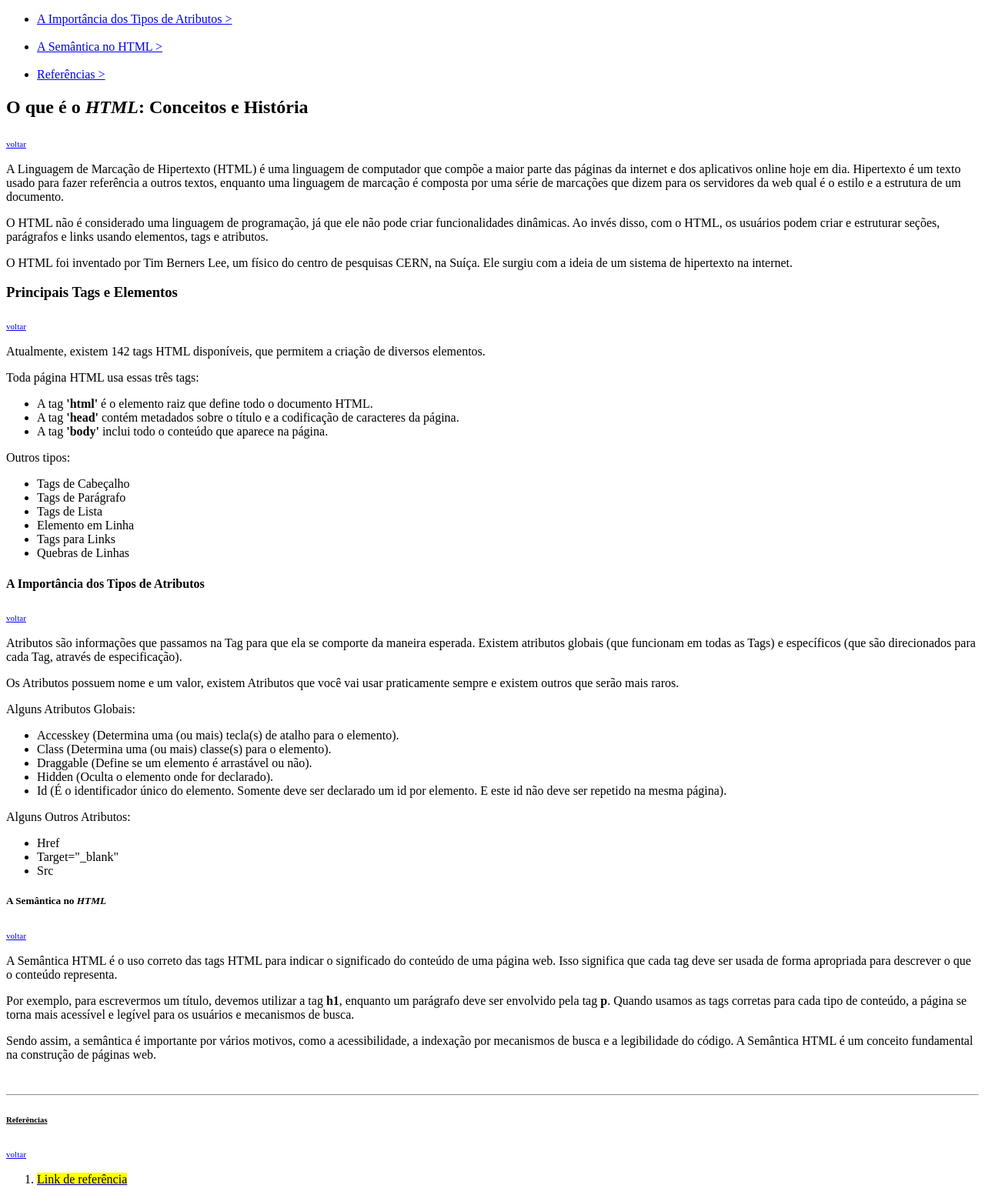
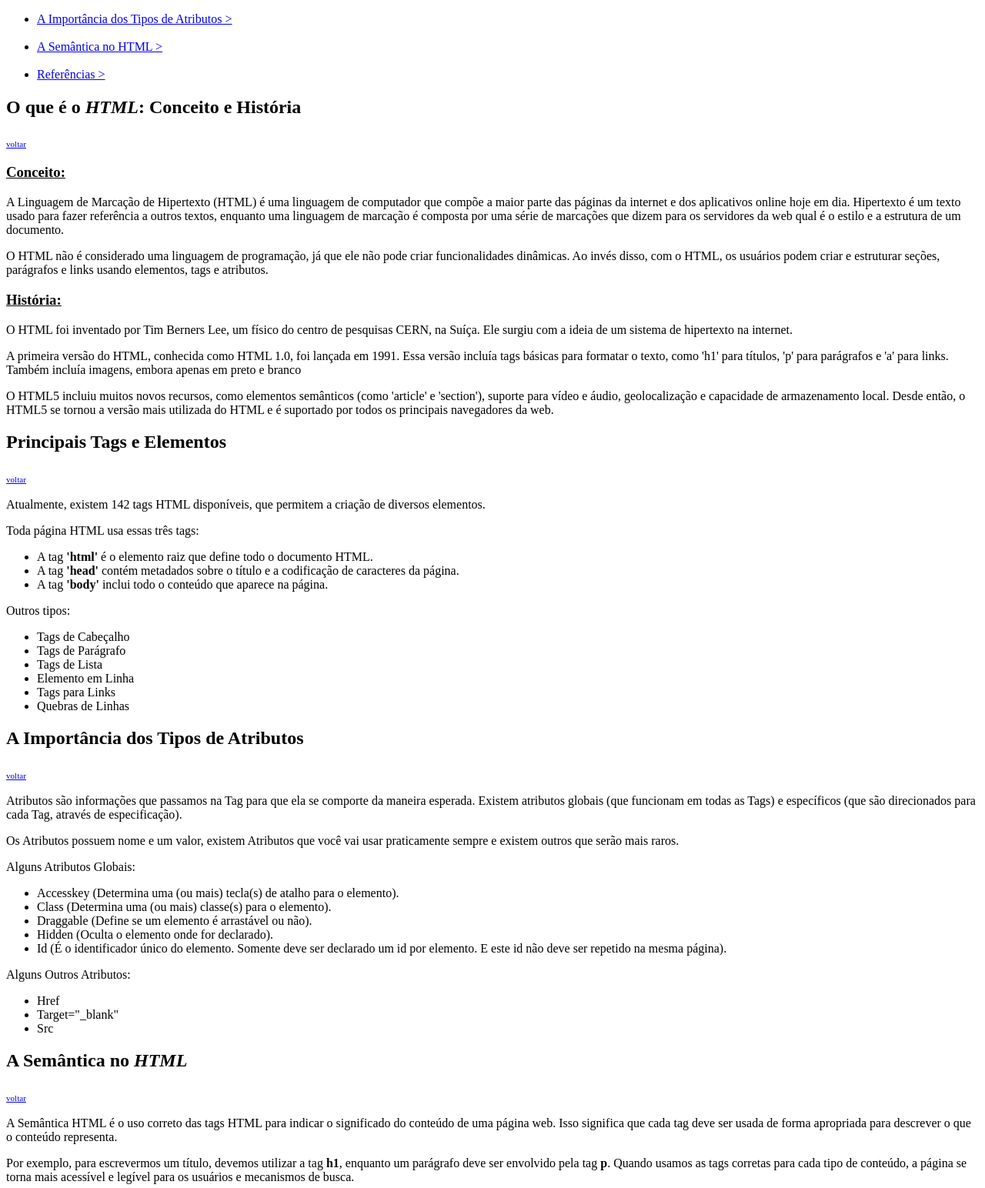
Before and after one commit to JenniferSalatiel/Projetos-dos-desafios-da-DIO, a plain HTML site: page projeto-blog/index.html in a window 1280 px wide. Shown: the part 205-1749 px from the top of the page at 77% size. Drawn offline with Linux system fonts and the light colour scheme.

Commit message:
Update6 index.html

```diff
--- a/projeto-blog/index.html
+++ b/projeto-blog/index.html
@@ -22,15 +22,25 @@
         <li><a href="#Referencias">Referências ></a></li>
     </ul>
 
-    <h2 id="Oquee">O que é o <i>HTML</i>: Conceitos e História</h2>
+    <h2 id="Oquee">O que é o <i>HTML</i>: Conceito e História</h2>
 
     <sub><small><a href="#Inicio">voltar</a></small></sub>
 
+    <u><h3>Conceito:</h3></u>
+
     <p>A Linguagem de Marcação de Hipertexto (HTML) é uma linguagem de computador que compõe a maior parte das páginas da internet e dos aplicativos online hoje em dia. Hipertexto é um texto usado para fazer referência a outros textos, enquanto uma linguagem de marcação é composta por uma série de marcações que dizem para os servidores da web qual é o estilo e a estrutura de um documento.</p>
+
     <p>O HTML não é considerado uma linguagem de programação, já que ele não pode criar funcionalidades dinâmicas. Ao invés disso, com o HTML, os usuários podem criar e estruturar seções, parágrafos e links usando elementos, tags e atributos.</p>
+
+    <u><h3>História:</h3></u>
+
     <p>O HTML foi inventado por Tim Berners Lee, um físico do centro de pesquisas CERN, na Suíça. Ele surgiu com a ideia de um sistema de hipertexto na internet.</p>
 
-    <h3 id="TagseElementos">Principais Tags e Elementos</h3>
+    <p>A primeira versão do HTML, conhecida como HTML 1.0, foi lançada em 1991. Essa versão incluía tags básicas para formatar o texto, como 'h1' para títulos, 'p' para parágrafos e 'a' para links. Também incluía imagens, embora apenas em preto e branco</p>
+
+    <p>O HTML5 incluiu muitos novos recursos, como elementos semânticos (como 'article' e 'section'), suporte para vídeo e áudio, geolocalização e capacidade de armazenamento local. Desde então, o HTML5 se tornou a versão mais utilizada do HTML e é suportado por todos os principais navegadores da web.</p>
+
+    <h2 id="TagseElementos">Principais Tags e Elementos</h2>
 
     <sub><small><a href="#Inicio">voltar</a></small></sub>
 
@@ -53,7 +63,7 @@
         <li>Quebras de Linhas</li>
     </ul>
 
-    <h4 id="Atributos">A Importância dos Tipos de Atributos</h4>
+    <h2 id="Atributos">A Importância dos Tipos de Atributos</h2>
 
     <sub><small><a href="#Inicio">voltar</a></small></sub>
 
@@ -74,7 +84,7 @@
         <li>Src</li>
     </ul>
 
-    <h5 id="Semantica">A Semântica no <i>HTML</i></h5>
+    <h2 id="Semantica">A Semântica no <i>HTML</i></h2>
 
     <sub><small><a href="#Inicio">voltar</a></small></sub>
 
@@ -87,7 +97,7 @@
     <br>
     <hr>
 
-    <h6 id="Referencias"><u>Referências</u></h6>
+    <h2 id="Referencias"><u>Referências</u></h2>
 
     <sub><small><a href="#Inicio">voltar</a></small></sub>
 
```
